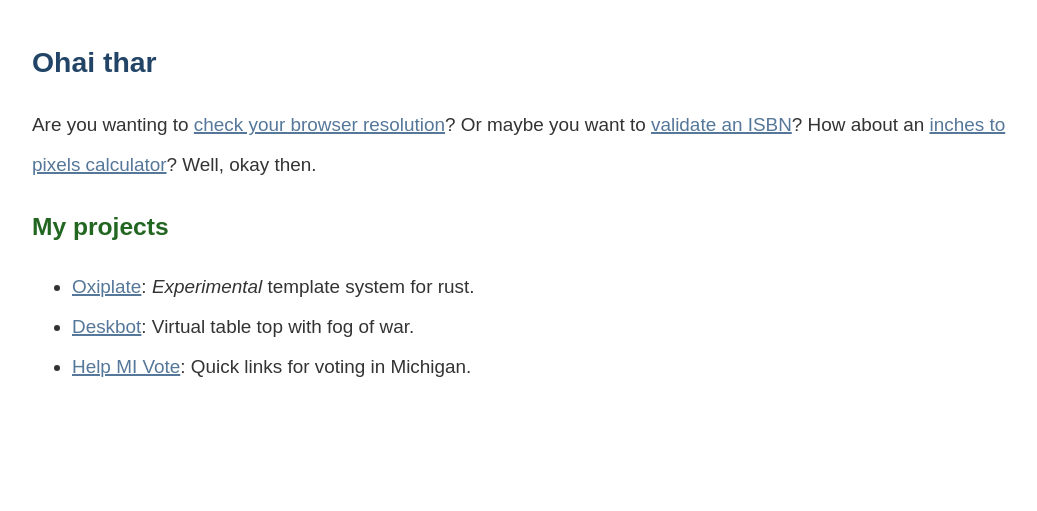
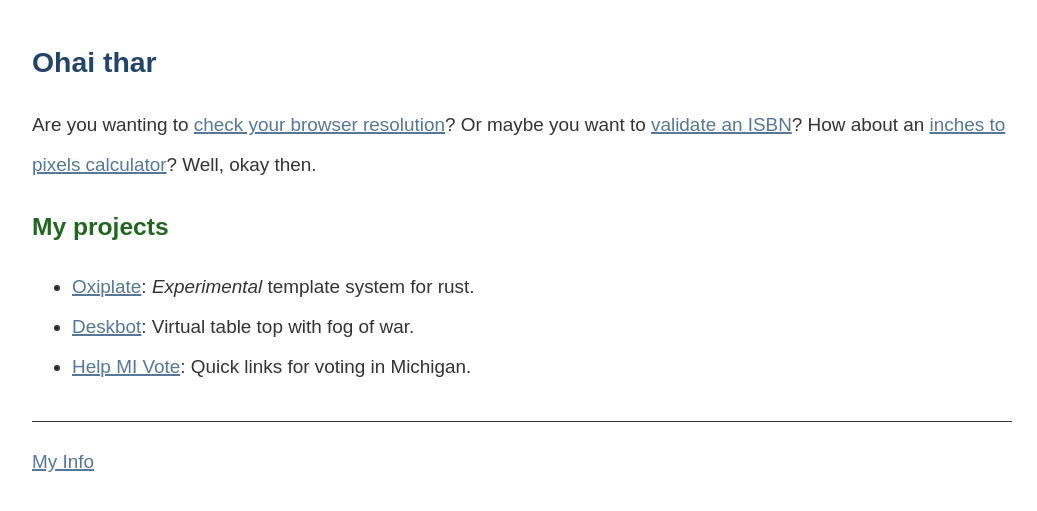
Before and after one commit to 0b10011/0b10011.io, a Jekyll site: the page built from index.md, in a window 1280 px wide. Shown: the top 511 px of the page, without its empty margins (118-1155 px from the left). Built offline with Jekyll 4.4.1, drawn with Linux system fonts in a browser that asks for light colours.

Commit message:
add link to main site

```diff
--- a/_layouts/default.html
+++ b/_layouts/default.html
@@ -12,5 +12,8 @@
 			<h1>{{ page.title }}</h1>
 		</header>
 		{{ content }}
+		<footer>
+			<p><a href="https://19.codes/">My Info</a></p>
+		</footer>
 	</body>
 </html>
--- a/_layouts/post.html
+++ b/_layouts/post.html
@@ -14,7 +14,7 @@
 		</header>
 		{{ content }}
 		<footer>
-			<p><a href="/">0b10011.io</a></p>
+			<p><a href="/">Home</a> | <a href="https://19.codes/">My Info</a></p>
 		</footer>
 	</body>
 </html>
```
